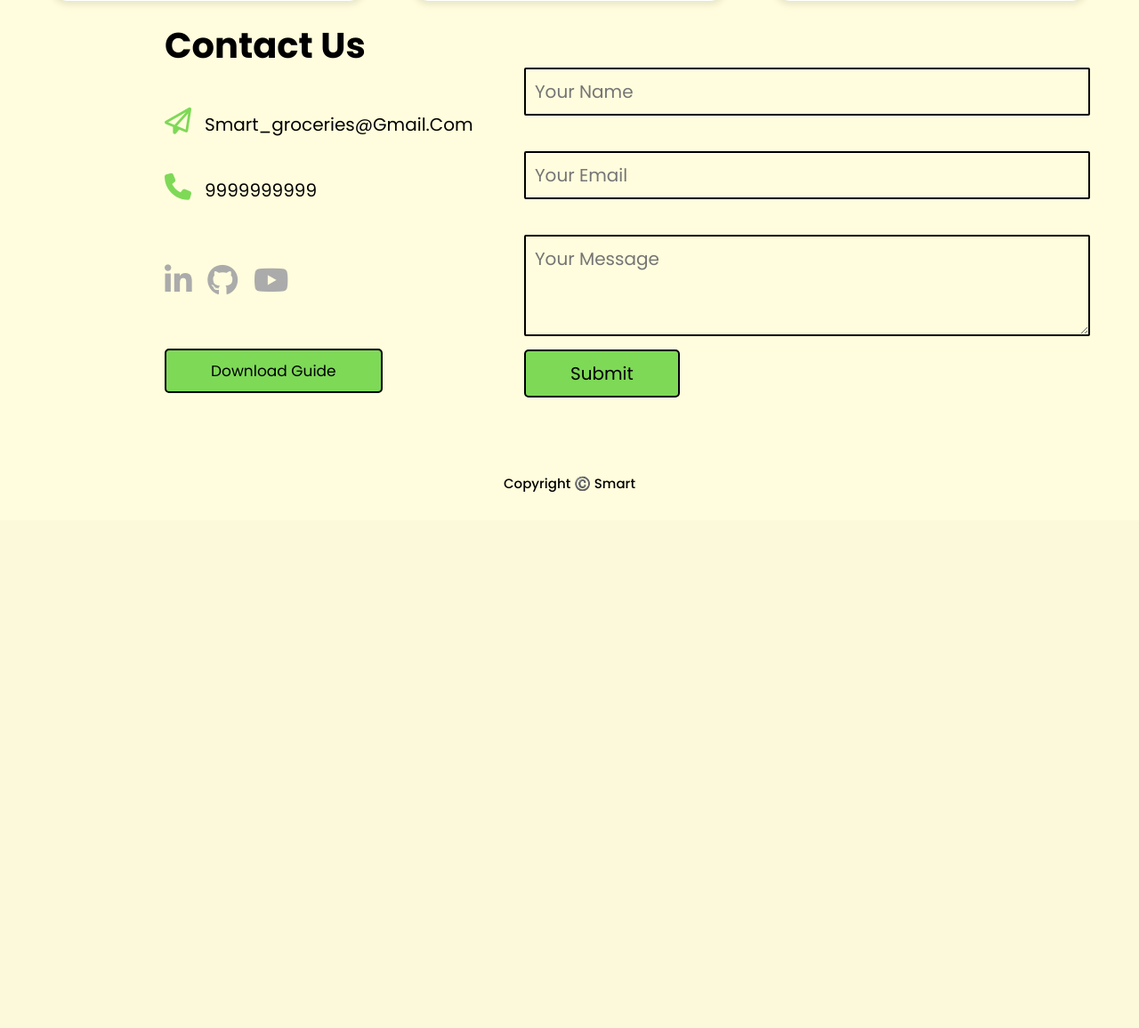
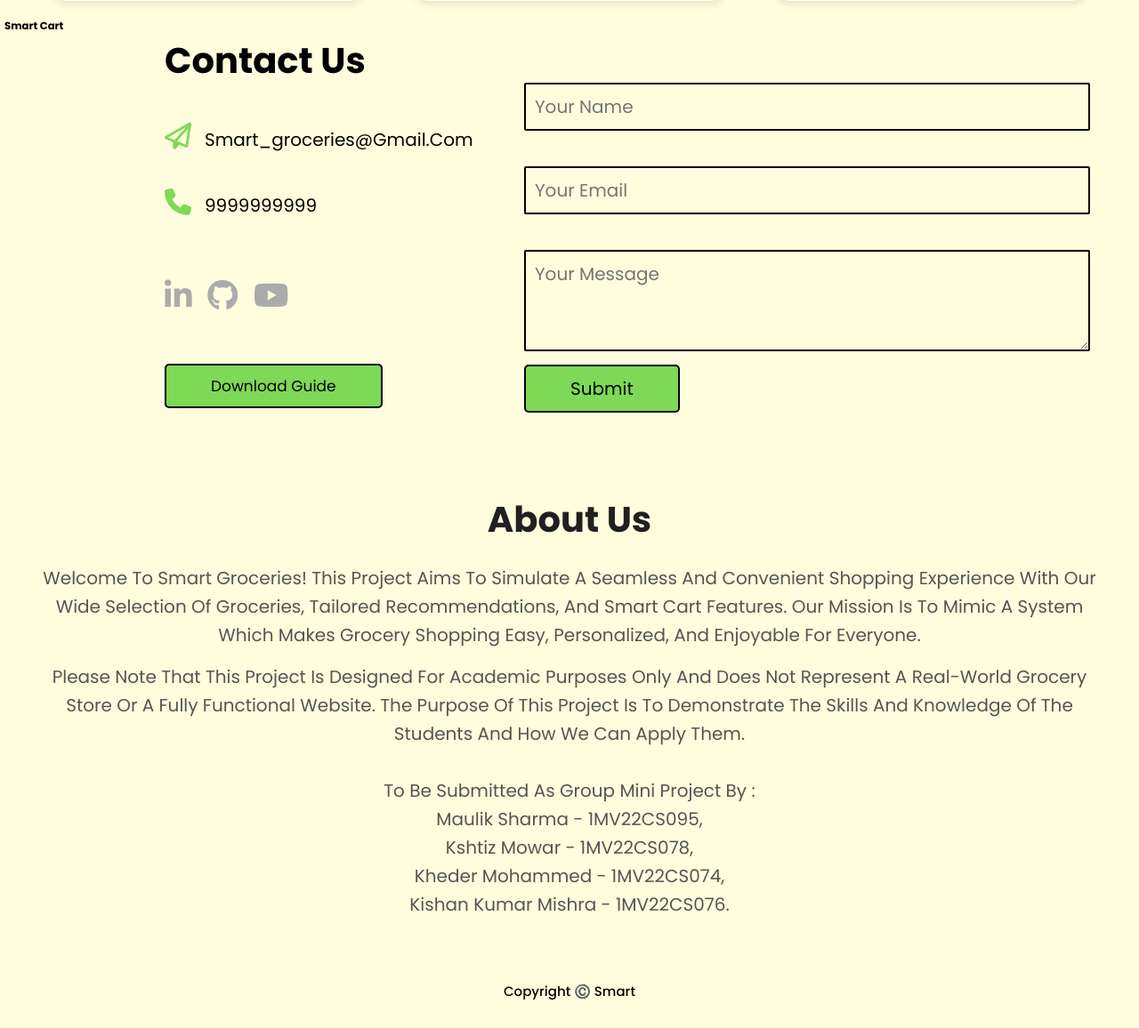
Before and after one commit to Termi007xt/Mini_Project, a PHP site: page /HOMEPAGE.html in a window 1280 px wide; the page is wider, and only the part inside the window is pictured. Shown: the part 2177-3333 px from the top of that part at 89% size. Before the commit the page ends 2730 px from the top of that part, so only its background shows below. Run offline with PHP 8.4, Linux system fonts and the light colour scheme; some libraries are stand-ins or nearby versions.

Commit message:
added about us, and animation main logo

```diff
--- a/OURS/HOMEPAGE.html
+++ b/OURS/HOMEPAGE.html
@@ -10,7 +10,7 @@
     <!--==Stylesheet/link to css file ====-->
     <link rel="stylesheet" type="text/css" href="css/homepage.css" />
 
-    <!-- FONTAWESOME ICONS-->
+    <!-- FONT_AWESOME ICONS-->
     <script
       src="https://kit.fontawesome.com/f3b87cd4bd.js"
       crossorigin="anonymous"
@@ -63,7 +63,7 @@
 
         <p>
           Explore our wide range of features aimed at delivering your fresh
-          needs haslefree right at your doorstep!
+          needs hassle-free right at your doorstep!
         </p>
 
         <!--<a href="#" class="btn">Explore features</a>-->
@@ -213,8 +213,13 @@
     </div>
   </div>
 </div>
+<!--smart cart -->
+<div class="samrt-cart">
+  <h3>Smart cart</h3>
+</div>
 
-<!-- ------------------------------- contact us --------------------------------->
+
+<!------contact us--------------------------------->
   <div id="contact">
     <div class="container">
       <div class="row">
@@ -252,6 +257,30 @@
         </div>
       </div>
     </div>
+  </div>
+
+  <!-- About Us Section -->
+  <div id="about-us">
+    <div class="container">
+      <h1 class="sub-title">About Us</h1>
+      <p>
+        Welcome to Smart Groceries! This project aims to simulate a seamless and
+        convenient shopping experience with our wide selection of groceries,
+        tailored recommendations, and smart cart features. Our mission is to
+        mimic a system which makes grocery shopping easy, personalized, and
+        enjoyable for everyone.
+      </p>
+      <p>
+        Please note that this project is designed for academic purposes only and
+        does not represent a real-world grocery store or a fully functional
+        website. The purpose of this project is to demonstrate the skills and
+        knowledge of the students and how we can apply them.<br> <br />To be
+        submitted as group mini project by : <br />Maulik Sharma - 1MV22CS095, <br>  Kshtiz
+        Mowar - 1MV22CS078,<br /> Kheder Mohammed - 1MV22CS074,<br> Kishan Kumar Mishra - 1MV22CS076.
+      </p>
+    </div>
+  </div>
+
   <div class="copyright">
     <p>Copyright ©️ Smart</p>
   </div>
--- a/OURS/css/homepage.css
+++ b/OURS/css/homepage.css
@@ -74,6 +74,11 @@ body {
 .header .logo {
   height: 90px;
   width: 159px;
+  transition: transform 0.3s ease; /* Smooth transition for scaling */
+}
+
+.header .logo:hover {
+  transform: scale(1.03); /* Adjust the scale factor as desired */
 }
 
 .header .navbar a {
@@ -424,9 +429,33 @@ form .btn2 {
   padding: 25px;
   background: #fffddd;
   font-weight: 500;
-  margin-top: 20px;
+  margin-top: -20px;
 }
 
 nav .fa-solid {
   display: none;
 }
+
+/* About Us Section */
+#about-us {
+  padding: 50px 20px;
+  text-align: center;
+}
+
+#about-us .container {
+  max-width: 1200px;
+  margin: auto;
+}
+
+#about-us .sub-title {
+  font-size: 40px;
+  color: #202020;
+  margin-bottom: 20px;
+}
+
+#about-us p {
+  font-size: 20px;
+  color: #555;
+  line-height: 1.6;
+  margin-bottom: 15px;
+}
```
Lines whose indentation alone changed are shown as unchanged.
